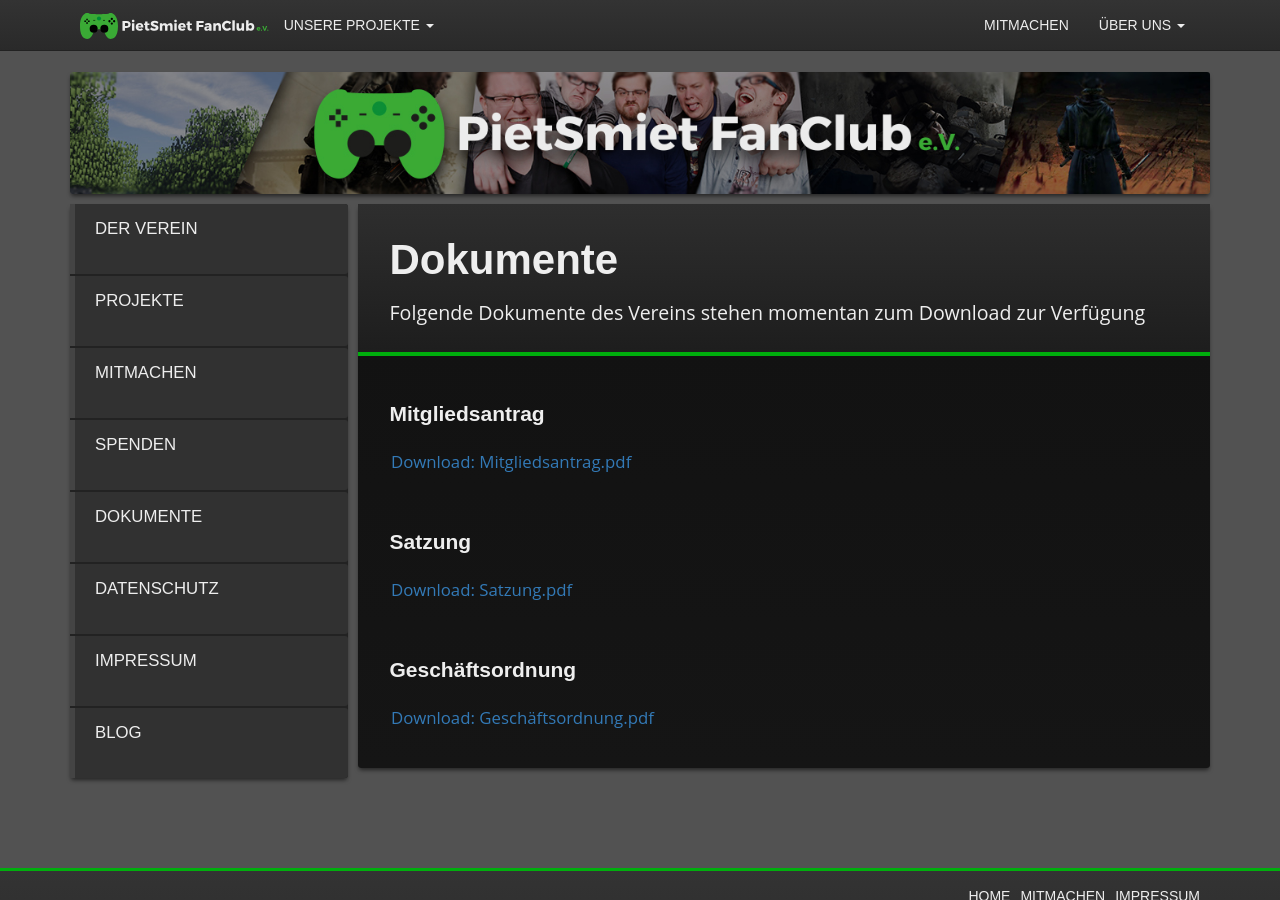
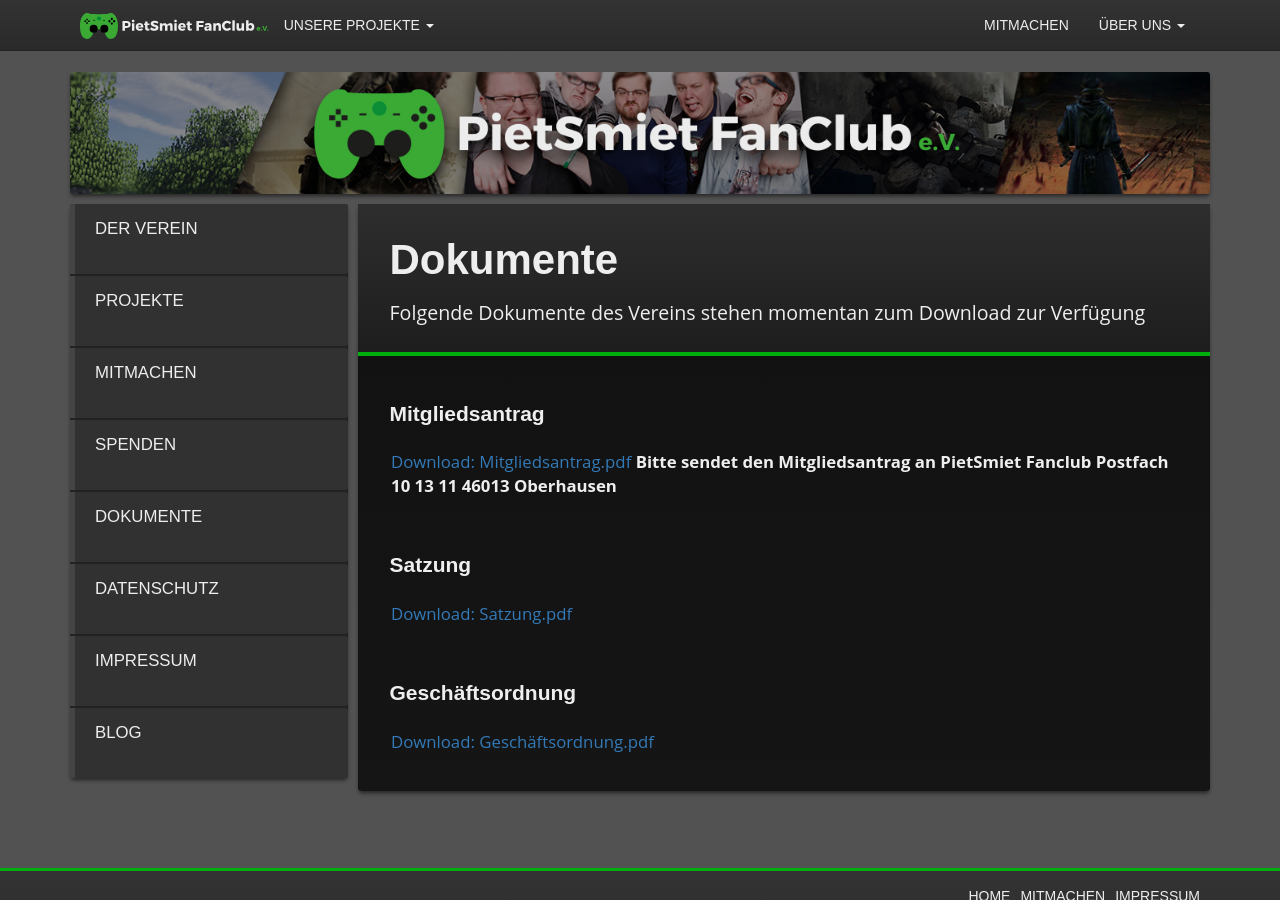
Before and after one commit to PSFanClub/Homepage, a Jekyll site: the page built from _pages/90_Dokumente.md, in a window 1280 px wide and 900 px high. Built offline with Jekyll 4.4.1, drawn with Linux system fonts in a browser that asks for light colours; nearby versions of some CDN libraries; some web fonts are replaced.

Commit message:
Update 90_Dokumente.md

```diff
--- a/_pages/90_Dokumente.md
+++ b/_pages/90_Dokumente.md
@@ -7,6 +7,10 @@ permalink: /dokumente/
 
 ### Mitgliedsantrag
 [Download: Mitgliedsantrag.pdf](/dokumente/PietSmiet-FanClub-Mitgliedsantrag-22.08.17.pdf)
+**Bitte sendet den Mitgliedsantrag an
+PietSmiet Fanclub
+Postfach 10 13 11
+46013 Oberhausen**
 
 ### Satzung
 [Download: Satzung.pdf](/dokumente/PietSmiet-FanClub-Satzung-27.09.15.pdf)
```
